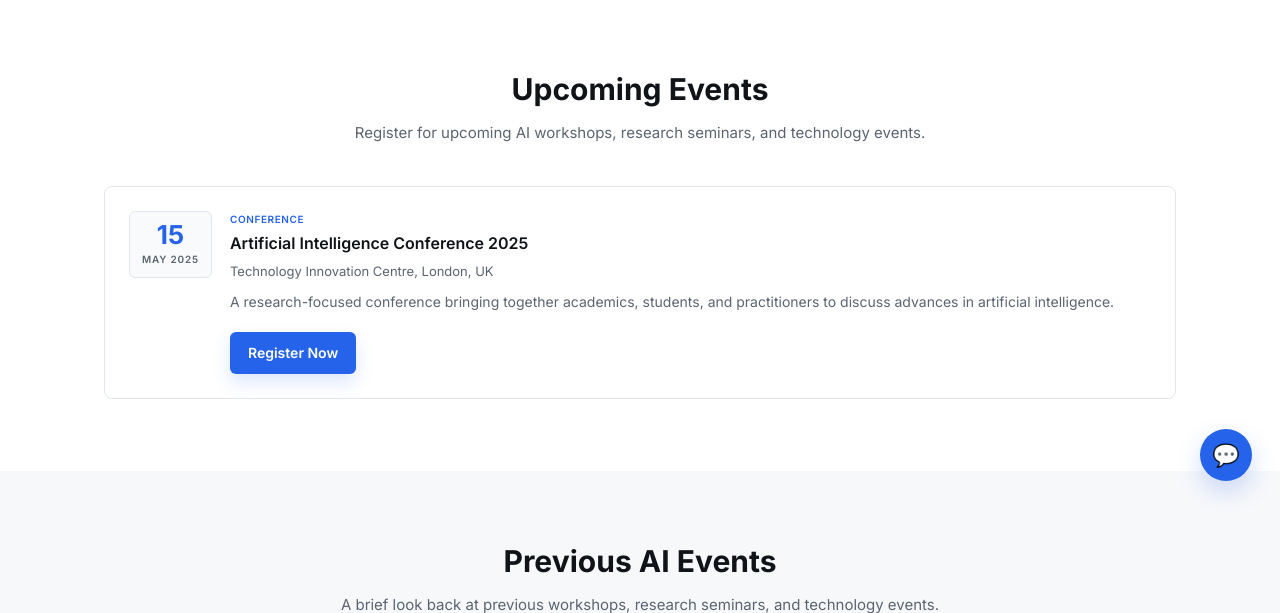
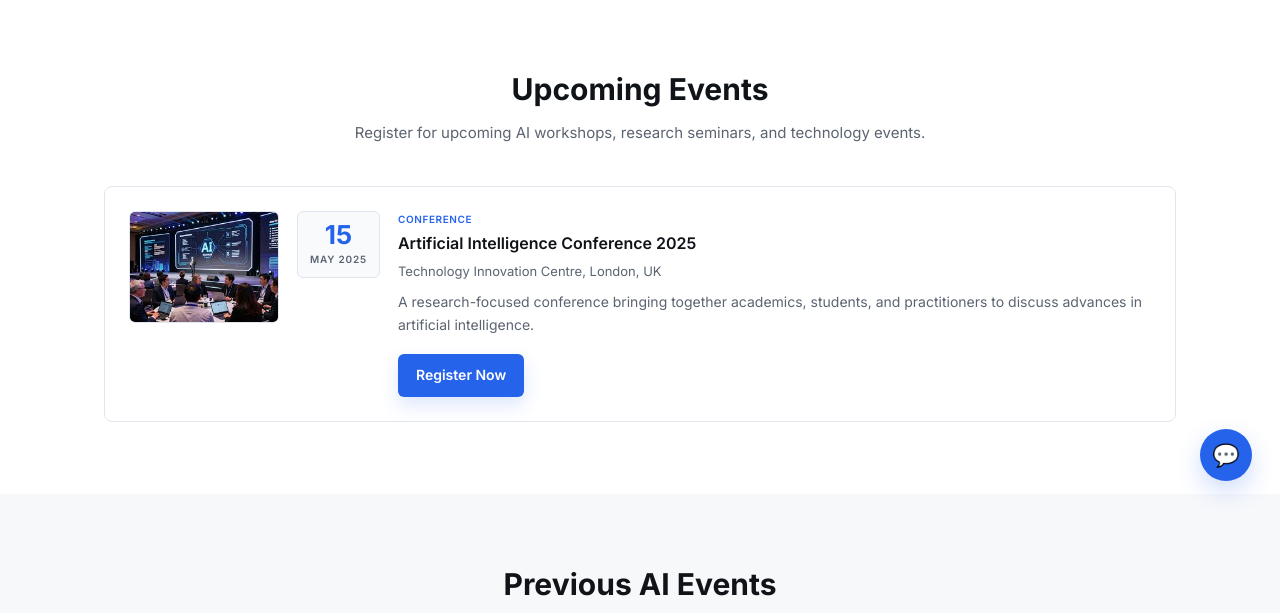
Before and after one commit to SabanamPoudel/Ai-Solutions1, a Django app: page /events/ in a window 1280 px wide. Shown: the part 291-904 px from the top of the page. Run offline with Django 5.2, Linux system fonts and the light colour scheme; data that the repository does not hold is empty.

Commit message:
Show fallback image for upcoming events

```diff
--- a/templates/events.html
+++ b/templates/events.html
@@ -26,6 +26,8 @@
         <article class="event-card">
           {% if event.image %}
           <img src="{{ event.image.url }}" alt="{{ event.title }}" class="event-card-image">
+          {% else %}
+          <img src="{% static 'images/events/ai-conference-2024.jpg' %}" alt="{{ event.title }}" class="event-card-image">
           {% endif %}
           <div class="event-date-badge">
             <div class="event-day">{{ event.event_date|date:"d" }}</div>
@@ -43,6 +45,7 @@
         </article>
         {% empty %}
         <article class="event-card">
+          <img src="{% static 'images/events/ai-conference-2024.jpg' %}" alt="Artificial Intelligence Conference 2025" class="event-card-image">
           <div class="event-date-badge">
             <div class="event-day">15</div>
             <div class="event-month">May 2025</div>
```
